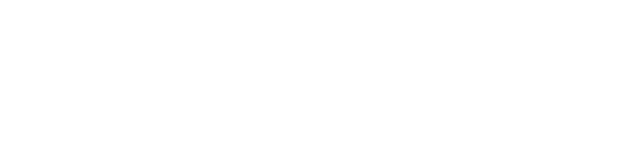
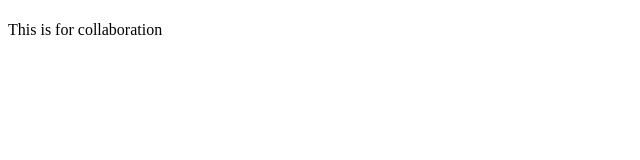
Before and after one commit to LimJustin0716/Sample, a plain HTML site: page Index.html in a window 1280 px wide. Shown: the whole page, without its empty margins (0-640 px from the left). Drawn offline with Linux system fonts and the light colour scheme.

Commit message:
added paragraph in index html

```diff
--- a/Index.html
+++ b/Index.html
@@ -6,5 +6,6 @@
   </head>
   <body>
     <h1></h1>
+    <p>This is for collaboration</p>
   </body>
 </html>
```
